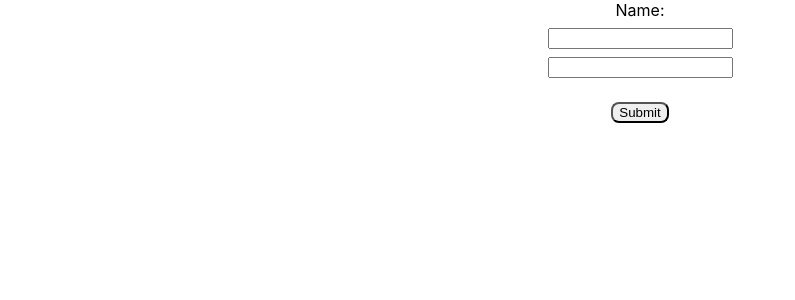
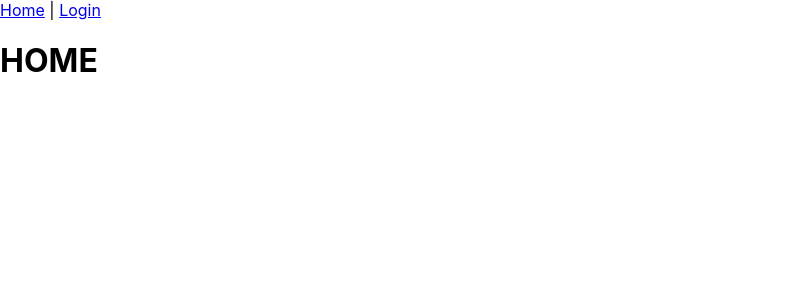
Before and after one commit to urmatt/webinai-react-client, a React (Create React App) app: page / in a window 1280 px wide. Shown: the top 300 px of the page, without its empty margins (0-795 px from the left). Built offline with nearby package versions, Linux system fonts and the light colour scheme.

Commit message:
- Added nanvigation bar - Added routing to:     Home     LoginPage

```diff
--- a/package.json
+++ b/package.json
@@ -10,6 +10,7 @@
     "axios": "^1.13.1",
     "react": "^19.2.0",
     "react-dom": "^19.2.0",
+    "react-router-dom": "^7.9.5",
     "react-scripts": "5.0.1",
     "web-vitals": "^2.1.4"
   },
--- a/src/App.js
+++ b/src/App.js
@@ -1,14 +1,21 @@
-import logo from './logo.svg';
 import './App.css';
 import './components/AppHeader';
-import AppHeader from './components/AppHeader';
-import AuthForm from './components/AuthForm';
+import { BrowserRouter, Routes, Route, Link } from 'react-router-dom';
+import Home from './pages/Home';
+import LoginPage from './pages/LoginPage';
 
 function App() {
   return (
-    <div className="App">
-      <AuthForm/>
-    </div>
+    <BrowserRouter>
+      <nav>
+        <Link to="/">Home</Link> | <Link to="/login">Login</Link>
+      </nav>
+
+      <Routes>
+        <Route path='/' element={<Home/>}/>
+        <Route path='/login' element={<LoginPage/>}/>
+      </Routes>
+    </BrowserRouter>
   );
 }
 
--- /dev/null
+++ b/src/pages/Home.js
@@ -0,0 +1,7 @@
+function Home(){
+    return (
+        <h1>HOME</h1>
+    );
+}
+
+export default Home;
--- /dev/null
+++ b/src/pages/LoginPage.js
@@ -0,0 +1,11 @@
+import AuthForm from "../components/AuthForm";
+
+function LoginPage() {
+    return (
+        <div>
+            <AuthForm/>
+        </div>
+    );
+}
+
+export default LoginPage;
```
Also changed, not shown: src/pages/LoginPage.css (added).
